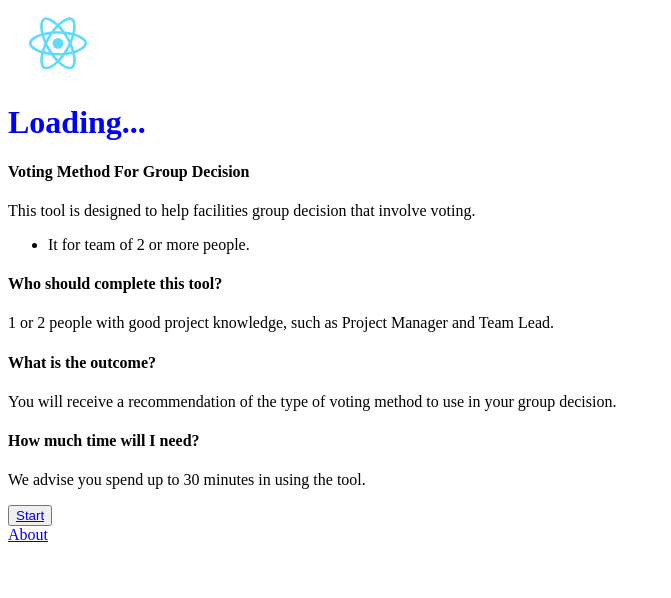
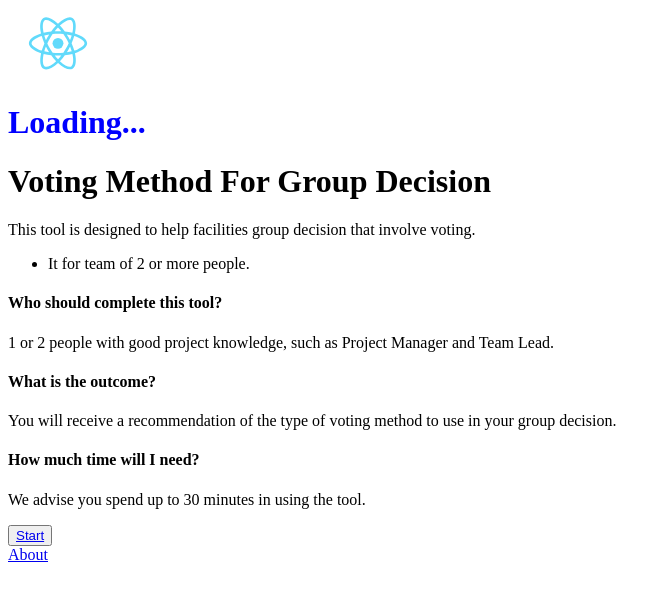
Before and after one commit to Logic-Legends/Decision-Making-Frmwk, a React (Create React App) app in the folder client/: page / in a window 1280 px wide. Shown: the top 598 px of the page, without its empty margins (0-671 px from the left). Built offline with nearby package versions, Linux system fonts and the light colour scheme; no server answers.

Commit message:
header was changed

```diff
--- a/client/src/components/start-page/Start.js
+++ b/client/src/components/start-page/Start.js
@@ -4,7 +4,7 @@ import { Link } from "react-router-dom";
 const Start = () => {
   return (
     <div>
-        <h4>Voting Method For Group Decision</h4>
+        <h1>Voting Method For Group Decision</h1>
         <p>This tool is designed to help facilities group decision that involve voting.</p>
         <ul>
             <li>It for team of 2 or more people.</li>
```
